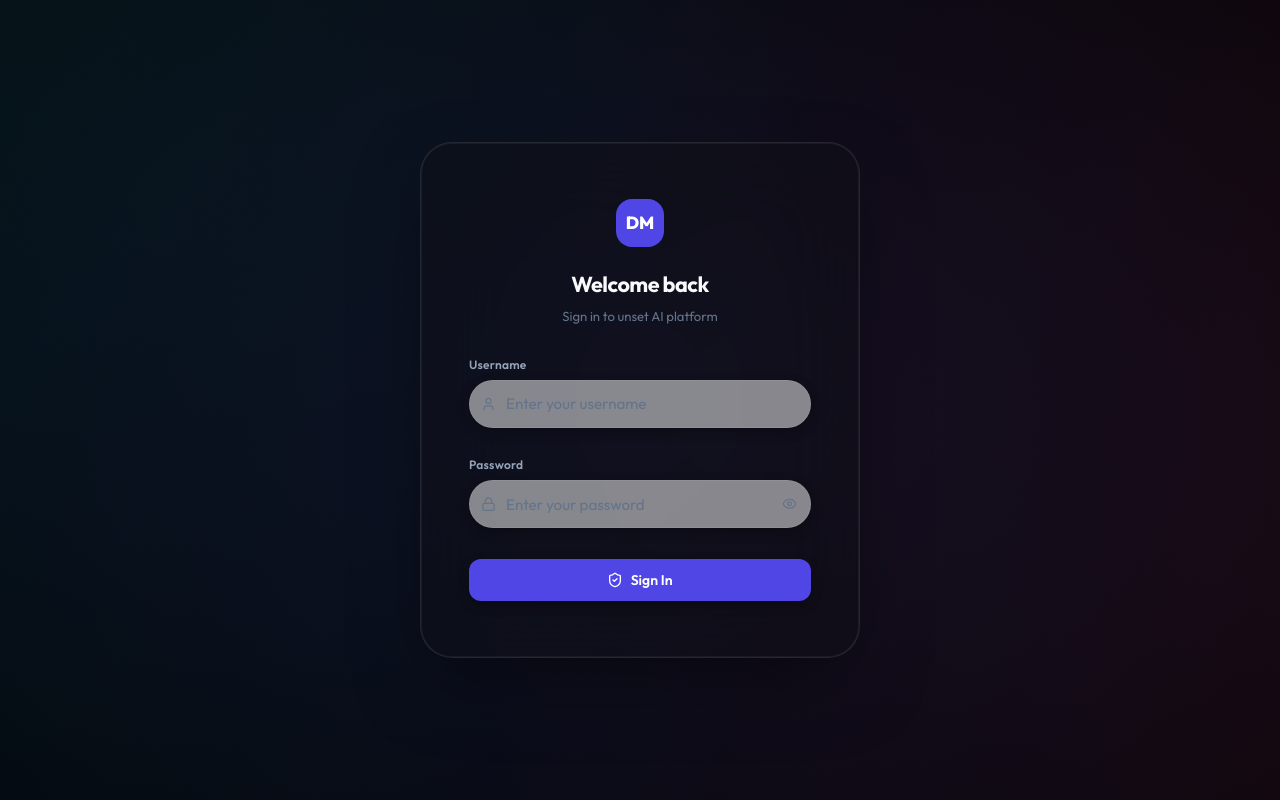
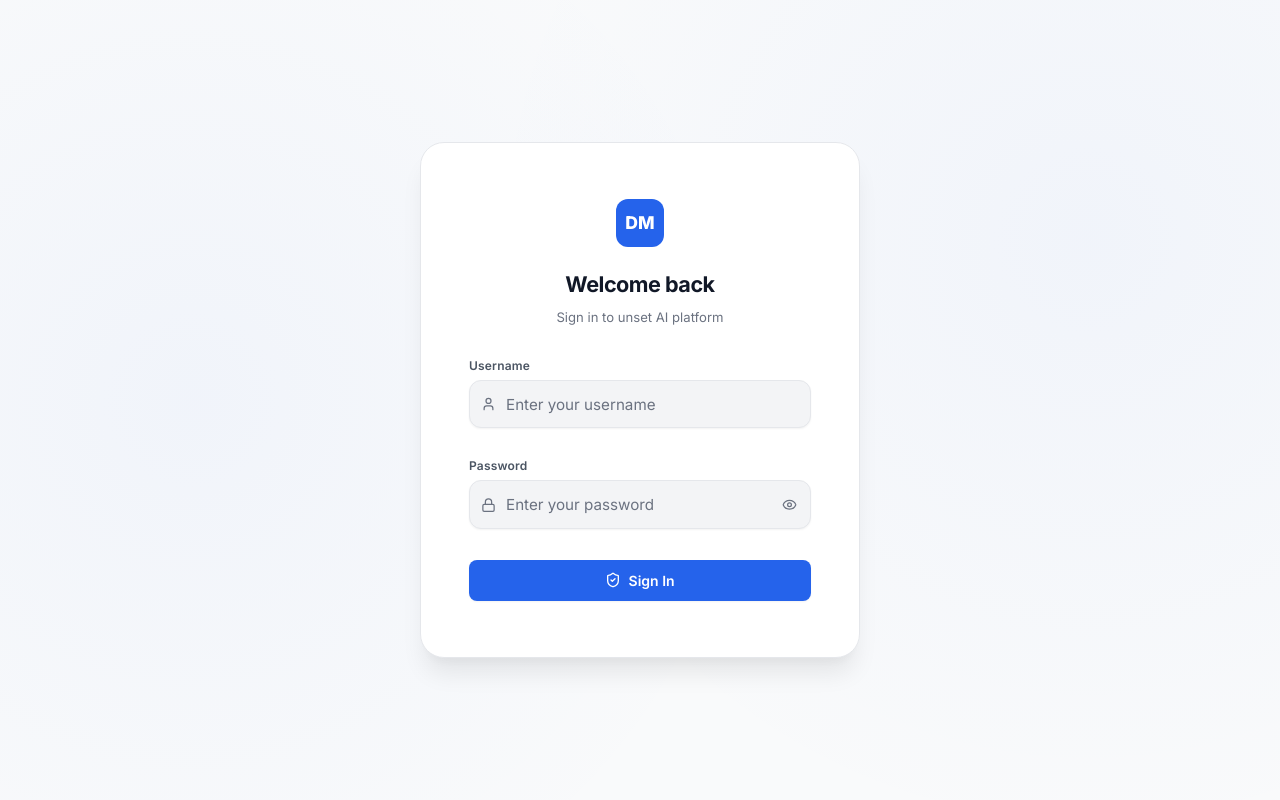
Before and after one commit to UtkarshMudgal2802droid/documind, a React (Vite) app in the folder documind-frontend/: page / in a window 1280 px wide. Built offline with nearby package versions, Linux system fonts and the light colour scheme; no server answers.

Commit message:
feat(ui): elegant light mode theme overhaul

```diff
--- a/documind-frontend/src/App.css
+++ b/documind-frontend/src/App.css
@@ -240,10 +240,9 @@
   font-family: var(--font-sans);
   font-size: 0.95rem;
   color: var(--text-primary);
-  background: rgba(255, 255, 255, 0.5);
-  backdrop-filter: var(--blur-sm);
+  background: var(--bg-input);
   border: 1px solid var(--border-primary);
-  border-radius: 100px; /* Floating pill shape */
+  border-radius: var(--radius-md);
   outline: none;
   transition: all var(--transition-base);
   box-shadow: var(--shadow-xs);
@@ -504,13 +503,11 @@
 .login-card {
   width: 100%;
   max-width: 440px;
-  background: rgba(15, 15, 20, 0.4);
-  backdrop-filter: blur(40px);
-  -webkit-backdrop-filter: blur(40px);
-  border: 1px solid rgba(255, 255, 255, 0.1);
-  border-radius: 32px;
+  background: var(--bg-card);
+  border: 1px solid var(--border-primary);
+  border-radius: var(--radius-xl);
   padding: 3.5rem 3rem;
-  box-shadow: 0 30px 80px -20px rgba(0, 0, 0, 0.5), inset 0 0 0 1px rgba(255, 255, 255, 0.05);
+  box-shadow: var(--shadow-xl);
 }
 
 .login-logo {
--- a/documind-frontend/src/components/Login.tsx
+++ b/documind-frontend/src/components/Login.tsx
@@ -31,9 +31,10 @@ export const Login: React.FC<LoginProps> = ({ onLoginSuccess }) => {
       await documentService.login(username.trim(), password);
       setStatus('idle');
       onLoginSuccess();
-    } catch {
+    } catch (err: any) {
       setStatus('error');
-      setErrorMsg('Invalid credentials. Please check your username and password.');
+      const msg = err.response?.data?.detail || err.message || 'Unknown error';
+      setErrorMsg(`Failed: ${msg}`);
     }
   };
 
--- a/documind-frontend/src/index.css
+++ b/documind-frontend/src/index.css
@@ -7,48 +7,50 @@
 }
 
 :root {
-  --font-sans: 'Outfit', system-ui, -apple-system, sans-serif;
+  --font-sans: 'Inter', system-ui, -apple-system, sans-serif;
 
-  /* Premium Astra Dark Mode */
-  --bg-primary: #030305;
-  --bg-secondary: #0a0a0f;
-  --bg-card: rgba(15, 15, 20, 0.4);
-  --bg-card-hover: rgba(20, 20, 28, 0.6);
-  --bg-input: rgba(25, 25, 35, 0.5);
-  --bg-input-focus: rgba(30, 30, 45, 0.8);
-  --border-primary: rgba(255, 255, 255, 0.08);
-  --border-accent: rgba(255, 255, 255, 0.15);
-  --border-focus: #818cf8;
-  --text-primary: #f8fafc;
-  --text-secondary: #94a3b8;
-  --text-muted: #64748b;
+  /* Elegant SaaS Light Mode (Apple/Stripe/Vercel Inspired) */
+  --bg-primary: #ffffff;
+  --bg-secondary: #f9fafb;
+  --bg-card: #ffffff;
+  --bg-card-hover: #ffffff;
+  --bg-input: #f3f4f6;
+  --bg-input-focus: #ffffff;
+  --border-primary: #e5e7eb;
+  --border-accent: #d1d5db;
+  --border-focus: #2563eb;
+
+  --text-primary: #111827;
+  --text-secondary: #4b5563;
+  --text-muted: #6b7280;
   --text-on-accent: #ffffff;
 
-  /* Advanced vibrant gradients */
-  --accent-blue: #4f46e5;
-  --accent-blue-light: #818cf8;
-  --accent-blue-glow: rgba(99, 102, 241, 0.15);
-  --accent-blue-solid: rgba(99, 102, 241, 0.25);
+  /* Elegant Blue Theme */
+  --accent-blue: #2563eb;
+  --accent-blue-light: #3b82f6;
+  --accent-blue-glow: rgba(37, 99, 235, 0.05);
+  --accent-blue-solid: rgba(37, 99, 235, 0.1);
 
-  --accent-green: #10b981;
-  --accent-red: #ef4444;
+  --accent-green: #059669;
+  --accent-red: #dc2626;
 
-  --radius-sm: 12px;
-  --radius-md: 16px;
-  --radius-lg: 24px;
-  --radius-xl: 32px;
+  --radius-sm: 8px;
+  --radius-md: 12px;
+  --radius-lg: 16px;
+  --radius-xl: 24px;
 
-  --shadow-xs: 0 4px 12px rgba(0, 0, 0, 0.3);
-  --shadow-sm: 0 10px 30px rgba(0, 0, 0, 0.4);
-  --shadow-md: 0 20px 40px -10px rgba(0, 0, 0, 0.5);
-  --shadow-xl: 0 30px 60px -15px rgba(0, 0, 0, 0.6);
+  /* Crisp, subtle shadows */
+  --shadow-xs: 0 1px 2px rgba(0, 0, 0, 0.05);
+  --shadow-sm: 0 4px 6px -1px rgba(0, 0, 0, 0.05), 0 2px 4px -1px rgba(0, 0, 0, 0.03);
+  --shadow-md: 0 10px 15px -3px rgba(0, 0, 0, 0.08), 0 4px 6px -2px rgba(0, 0, 0, 0.04);
+  --shadow-xl: 0 20px 25px -5px rgba(0, 0, 0, 0.08), 0 10px 10px -5px rgba(0, 0, 0, 0.03);
 
-  --transition-fast: 150ms cubic-bezier(0.2, 0.8, 0.2, 1);
-  --transition-base: 300ms cubic-bezier(0.2, 0.8, 0.2, 1);
+  --transition-fast: 150ms cubic-bezier(0.4, 0, 0.2, 1);
+  --transition-base: 250ms cubic-bezier(0.4, 0, 0.2, 1);
 
-  /* Glassmorphism */
-  --blur-md: blur(16px);
-  --blur-lg: blur(32px);
+  /* Very subtle blur for elegant overlays */
+  --blur-md: blur(8px);
+  --blur-lg: blur(12px);
 }
 
 html {
@@ -67,23 +69,20 @@ body {
   overflow-x: hidden;
 }
 
-/* Highly advanced animated mesh gradient background */
+/* Elegant, clean gradient background (Not too dynamic, trustworthy feel) */
 body::before {
   content: '';
   position: fixed;
-  top: -50%;
-  left: -50%;
-  width: 200%;
-  height: 200%;
+  top: 0;
+  left: 0;
+  width: 100%;
+  height: 100%;
   background:
-    radial-gradient(circle at 50% 50%, rgba(99, 102, 241, 0.12) 0%, transparent 50%),
-    radial-gradient(circle at 80% 20%, rgba(236, 72, 153, 0.1) 0%, transparent 45%),
-    radial-gradient(circle at 20% 80%, rgba(14, 165, 233, 0.1) 0%, transparent 45%),
-    radial-gradient(circle at 10% 20%, rgba(16, 185, 129, 0.08) 0%, transparent 40%);
-  background-size: 100% 100%;
-  animation: mesh-rotate 35s ease-in-out infinite alternate;
+    radial-gradient(circle at 15% 50%, rgba(37, 99, 235, 0.04) 0%, transparent 50%),
+    radial-gradient(circle at 85% 30%, rgba(37, 99, 235, 0.04) 0%, transparent 50%);
+  background-color: var(--bg-secondary);
   pointer-events: none;
-  z-index: 0;
+  z-index: -1;
 }
 
 @keyframes mesh-rotate {
```
